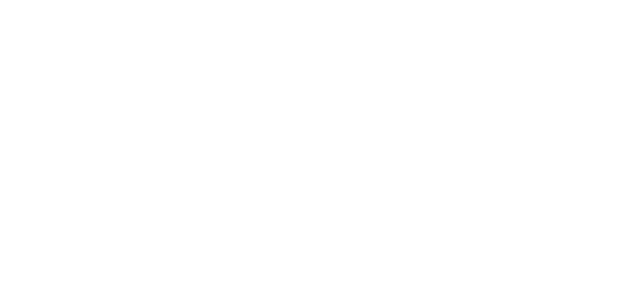
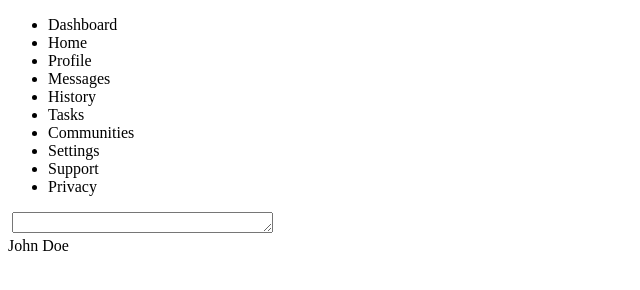
Before and after one commit to wrainf/admin-dashboard, a plain HTML site: page index.html in a window 1280 px wide. Shown: the whole page, without its empty margins (0-640 px from the left). Drawn offline with Linux system fonts and the light colour scheme.

Commit message:
added basic HTML layout

```diff
--- a/index.html
+++ b/index.html
@@ -9,5 +9,36 @@
 </head>
 <body>
 
+    <div class="sidebar">
+        <ul>
+            <li class="logo">Dashboard</li>
+            <li class="menu-item">Home</li>
+            <li class="menu-item">Profile</li>
+            <li class="menu-item">Messages</li>
+            <li class="menu-item">History</li>
+            <li class="menu-item">Tasks</li>
+            <li class="menu-item">Communities</li>
+            <li class="menu-item">Settings</li>
+            <li class="menu-item">Support</li>
+            <li class="menu-item">Privacy</li>
+        </ul>
+
+    <div class="header">
+        <img src="">
+        <textarea name="search" id="search" cols="30" rows="1"></textarea>
+        <img src="">
+        <div class="user profile-picture"></div>
+        <div>John Doe</div>
+    </div>
+
+    <div class="nav"></div>
+
+    <div class="content">
+        <div class="posts"></div>
+        <div class="recommended"></div>
+    </div>
+
+
+
 </body>
 </html>
```
